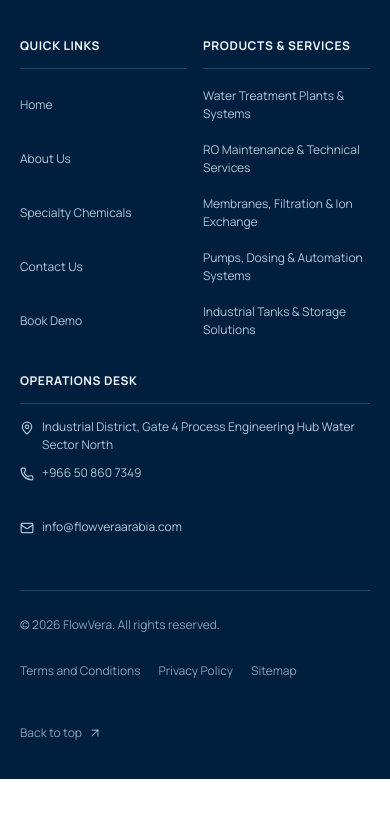
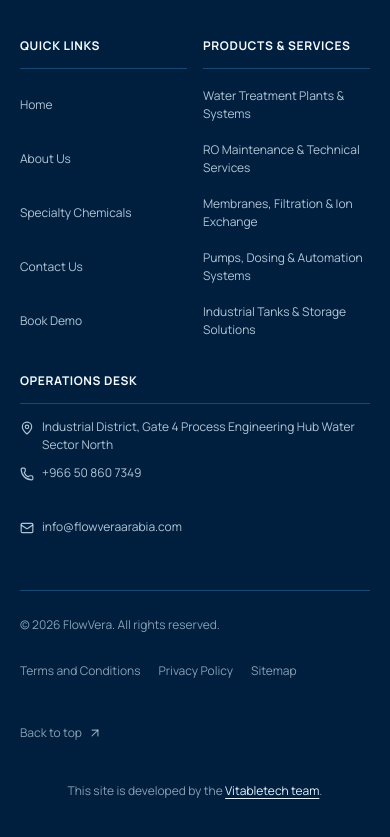
Before and after one commit to vitabletech/flowvera, a Next.js app: page / in a window 390 px wide. Shown: the part 7075-7912 px from the top of the page. Before the commit the page ends 7854 px from the top, so only its background shows below. Built offline with nearby package versions, Linux system fonts and the light colour scheme; no server answers.

Commit message:
feat: add development credit to footer linking Vitabletech team

```diff
--- a/app/globals.css
+++ b/app/globals.css
@@ -218,6 +218,8 @@ main { overflow: hidden; }
 .footer-legal { flex-wrap: wrap; }
 .footer-bottom a:hover { color: white; }
 .footer-bottom a { min-height: 44px; display: inline-flex; align-items: center; gap: 6px; }
+.footer-credit { flex-basis: 100%; width: 100%; text-align: center; }
+.footer-credit a { color: #e3f3ff; text-decoration: underline; text-underline-offset: 3px; }
 .floating-whatsapp { position: fixed; z-index: 4; right: 24px; bottom: 24px; width: 48px; height: 48px; display: grid; place-items: center; border-radius: 50%; background: #25d366; color: white; box-shadow: 0 8px 20px rgba(0,0,0,.2); transition: transform .2s ease; }
 .floating-whatsapp:hover { transform: scale(1.07); }
 .loading-screen, .error-screen { min-height: 100vh; display: flex; flex-direction: column; align-items: center; justify-content: center; gap: 14px; padding: 24px; text-align: center; }
--- a/components/site-footer.tsx
+++ b/components/site-footer.tsx
@@ -44,6 +44,7 @@ export function SiteFooter() {
           <Link href="/site-map/">Sitemap</Link>
           <Link href="/#home">Back to top <ArrowUpRight size={14} aria-hidden="true" /></Link>
         </div>
+        <p className="footer-credit">This site is developed by the <a href="https://vitabletech.in/" target="_blank" rel="noopener noreferrer">Vitabletech team<span className="sr-only"> (opens in a new tab)</span></a>.</p>
       </div>
     </footer>
   );
```
Also changed, not shown: 1 other file (tests, documents, lock files or other folders).
